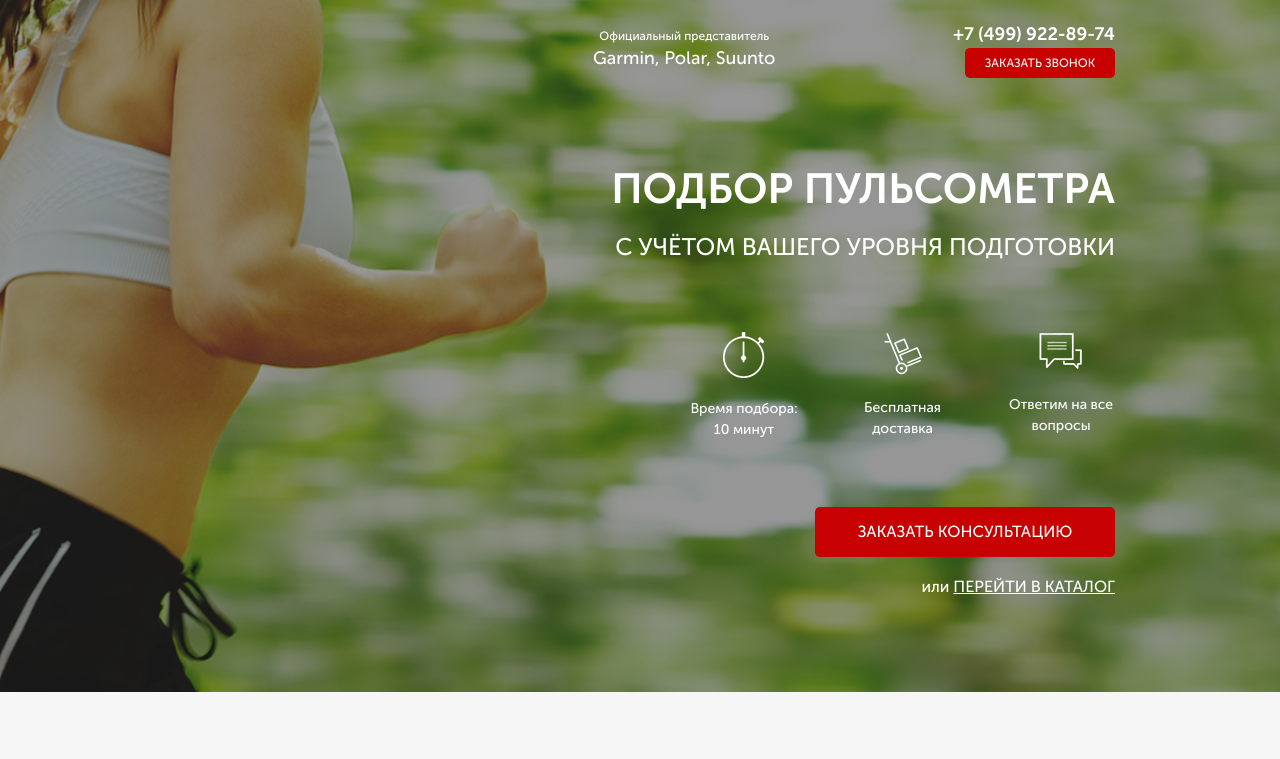
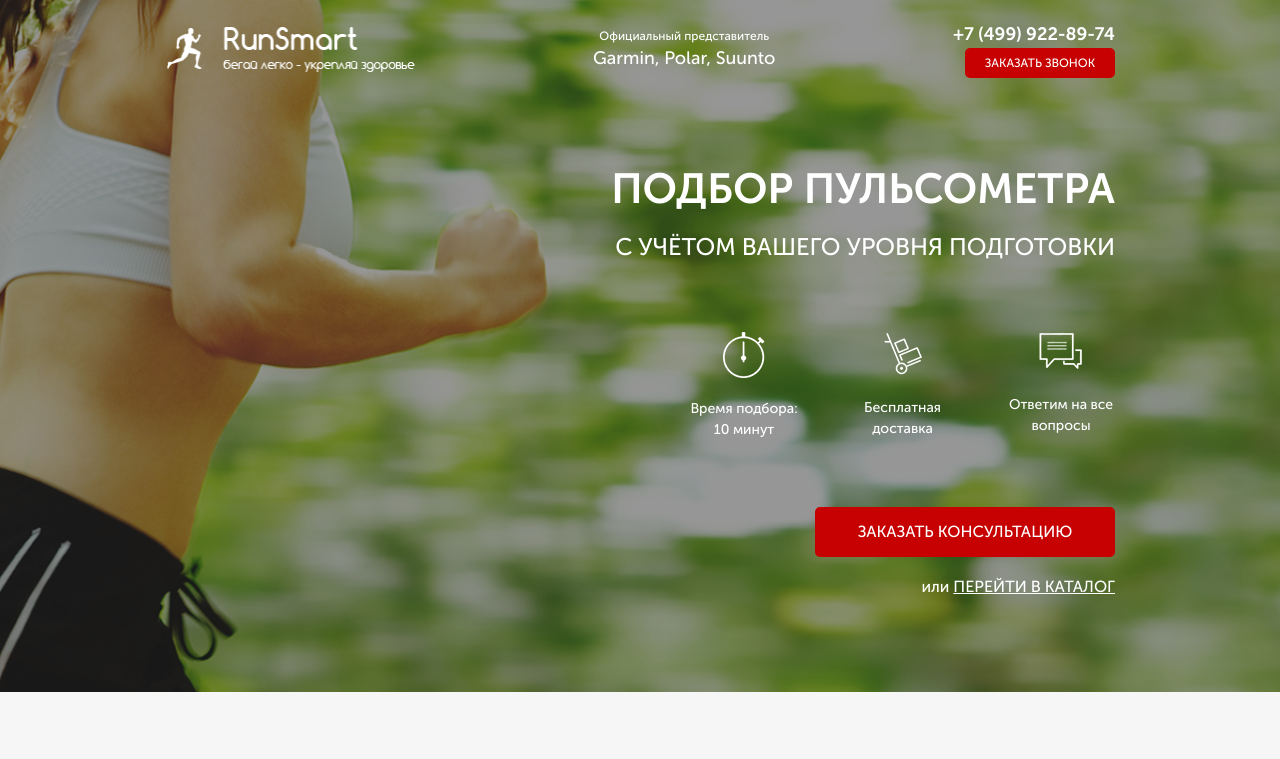
Before and after one commit to rom4uk-cv/Pulse, a website: page src/index.html in a window 1280 px wide. Shown: the top 759 px of the page. Drawn offline with nearby package versions, Linux system fonts and the light colour scheme.

Commit message:
returned logo

```diff
--- a/src/index.html
+++ b/src/index.html
@@ -11,7 +11,7 @@
         <div class="container">
             <header class="header">
                 <a href="#" class="header__logo">
-                    <!-- <img src="img/logo.png" alt="logo"> -->
+                    <img src="img/logo.png" alt="logo">
                 </a>
                 <div class="header__official">
                     Официальный представитель
```
